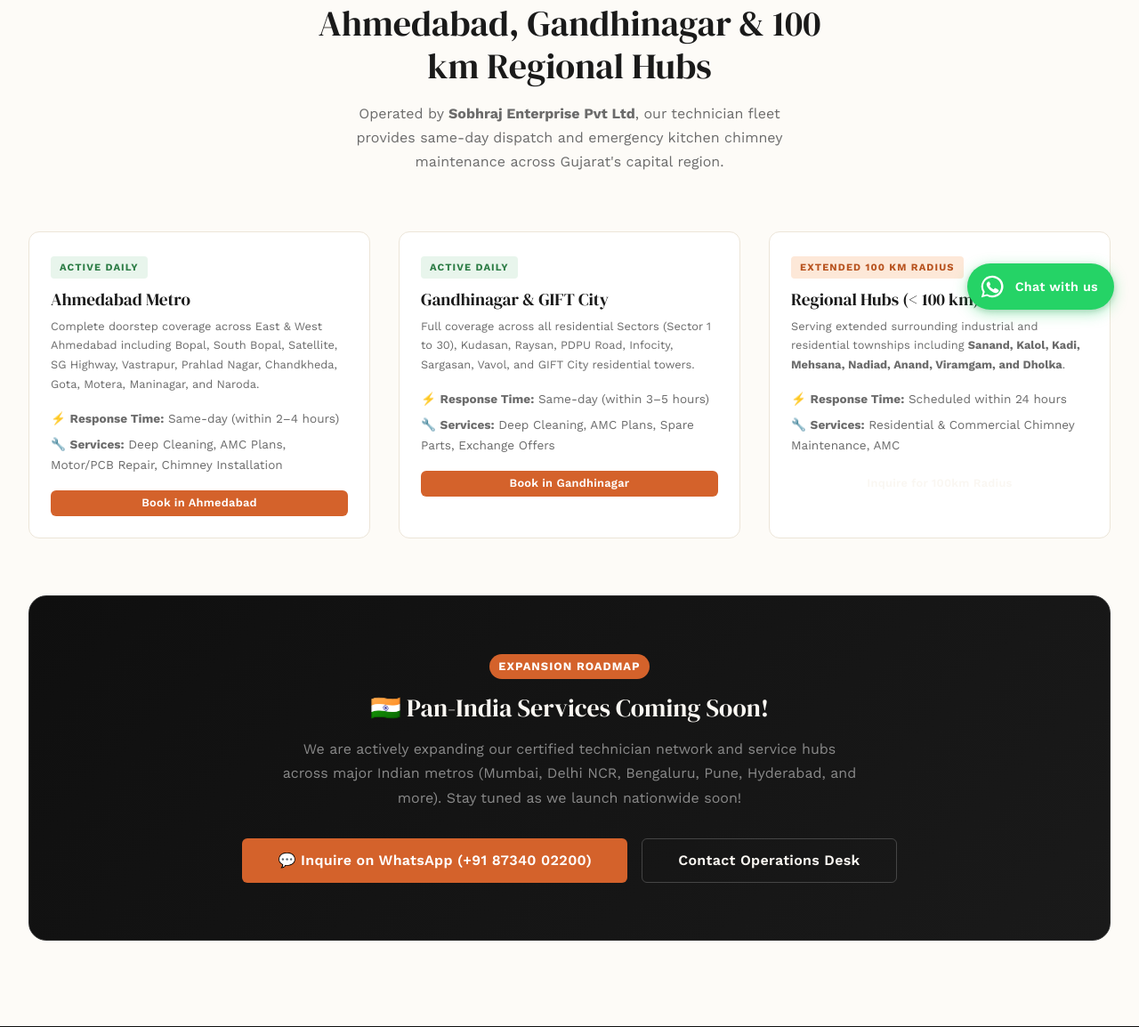
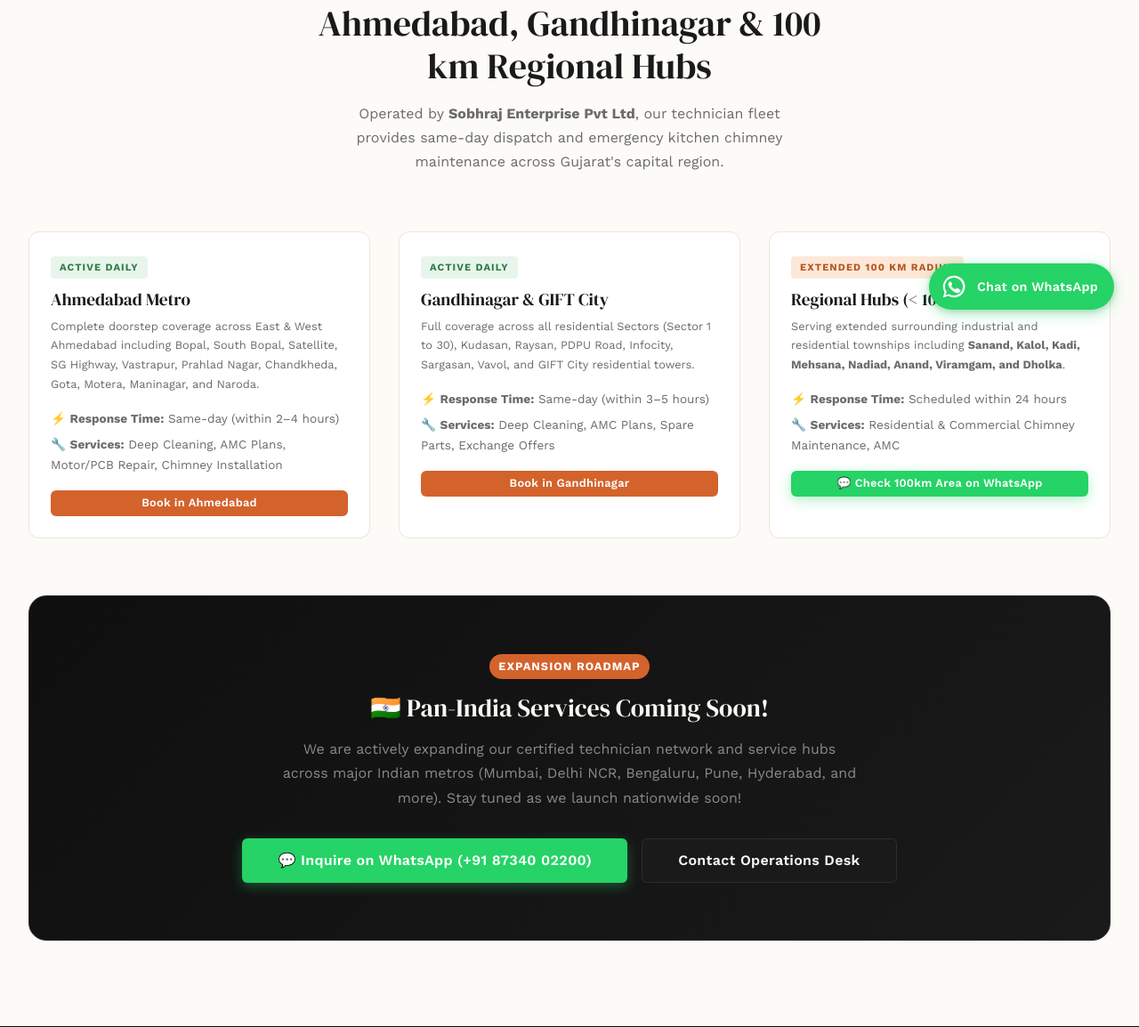
Before and after one commit to ShahParth29/chimneycare, a Flask app: page /service-areas in a window 1280 px wide. Shown: the part 424-1578 px from the top of the page at 89% size. Run offline with Flask 3, Linux system fonts and the light colour scheme; some libraries are stand-ins or nearby versions.

Commit message:
Enhance WhatsApp button visibility with dedicated high-contrast .btn--whatsapp styling and prefilled automated messages

```diff
--- a/static/css/main.css
+++ b/static/css/main.css
@@ -427,14 +427,32 @@ img { max-width: 100%; height: auto; display: block; }
 }
 
 .btn--secondary {
-  background: transparent;
+  background: var(--charcoal-800);
   color: var(--cream-100);
-  border: 1px solid rgba(255,255,255,0.2);
+  border: 1px solid var(--charcoal-700);
 }
 .btn--secondary:hover {
-  border-color: rgba(255,255,255,0.4);
+  background: var(--charcoal-700);
   color: white;
-  background: rgba(255,255,255,0.05);
+  transform: translateY(-2px);
+  box-shadow: 0 4px 15px rgba(0,0,0,0.15);
+}
+
+.btn--whatsapp {
+  background-color: #25D366 !important;
+  color: #ffffff !important;
+  border: none !important;
+  box-shadow: 0 4px 14px rgba(37, 211, 102, 0.35);
+  font-weight: 600;
+  display: inline-flex;
+  align-items: center;
+  gap: 8px;
+}
+.btn--whatsapp:hover {
+  background-color: #20BA5A !important;
+  color: #ffffff !important;
+  transform: translateY(-2px);
+  box-shadow: 0 6px 20px rgba(37, 211, 102, 0.45);
 }
 
 .btn--outline {
--- a/templates/components/whatsapp_widget.html
+++ b/templates/components/whatsapp_widget.html
@@ -1,5 +1,5 @@
 <!-- ═══ Floating WhatsApp Quick Support Widget ═══ -->
-<a href="https://wa.me/918734002200?text=Hi%20ChimneyCare%2C%20I%20need%20assistance%20with%20my%20kitchen%20chimney."
+<a href="https://wa.me/918734002200?text=Hello%20ChimneyCare%2C%20I%20need%20assistance%20with%20kitchen%20chimney%20services%20from%20Sobhraj%20Enterprise."
    target="_blank"
    rel="noopener noreferrer"
    class="whatsapp-float"
@@ -10,5 +10,5 @@
       <path d="M16 2a13.9 13.9 0 0 0-12 21L2 30l7.3-1.9A14 14 0 1 0 16 2zm0 25.5a11.5 11.5 0 0 1-5.9-1.6l-.4-.2-4.4 1.1 1.2-4.3-.3-.4A11.5 11.5 0 1 1 16 27.5zm6.3-8.6c-.3-.2-2-.9-2.3-1s-.6-.2-.8.2-.9 1.1-1.1 1.3-.4.2-.7 0a9.2 9.2 0 0 1-2.7-1.7 10.1 10.1 0 0 1-1.9-2.3c-.2-.3 0-.5.1-.7s.3-.4.5-.6a2.2 2.2 0 0 0 .3-.5.7.7 0 0 0 0-.6c0-.2-.8-2-1.1-2.7s-.6-.6-.8-.6h-.7a1.4 1.4 0 0 0-1 .5 4.3 4.3 0 0 0-1.3 3.2 7.5 7.5 0 0 0 1.6 4 17.2 17.2 0 0 0 6.6 5.8 22.3 22.3 0 0 0 2.2.8 5.3 5.3 0 0 0 2.4.2 3.9 3.9 0 0 0 2.6-1.8 3.2 3.2 0 0 0 .2-1.8c-.3-.2-.6-.3-1-.5z"/>
     </svg>
   </div>
-  <span class="whatsapp-float__text">Chat with us</span>
+  <span class="whatsapp-float__text">Chat on WhatsApp</span>
 </a>
--- a/templates/pages/about.html
+++ b/templates/pages/about.html
@@ -31,7 +31,7 @@
         </p>
         <div class="mt-xl" style="display: flex; gap: var(--space-md); flex-wrap: wrap;">
           <a href="{{ url_for('services.services_index') }}" class="btn btn--primary">Explore Services</a>
-          <a href="https://wa.me/918734002200" target="_blank" class="btn btn--secondary">💬 Chat on WhatsApp</a>
+          <a href="https://wa.me/918734002200?text={{ ('Hello ChimneyCare, I would like to know more about your kitchen chimney AMC plans and services.') | urlencode }}" target="_blank" class="btn btn--whatsapp">💬 Chat on WhatsApp</a>
         </div>
       </div>
 
@@ -99,7 +99,7 @@
 
       <div style="display: flex; gap: var(--space-md); flex-wrap: wrap;">
         <a href="{{ url_for('services.contact') }}" class="btn btn--primary">Contact Support</a>
-        <a href="https://wa.me/918734002200" target="_blank" class="btn btn--outline">WhatsApp Helpdesk</a>
+        <a href="https://wa.me/918734002200?text={{ ('Hello ChimneyCare Helpdesk, I need support regarding a service booking from Sobhraj Enterprise.') | urlencode }}" target="_blank" class="btn btn--whatsapp">💬 WhatsApp Helpdesk</a>
       </div>
     </div>
   </div>
--- a/templates/pages/faq.html
+++ b/templates/pages/faq.html
@@ -86,7 +86,7 @@
       <p style="color: var(--steel-400); margin-bottom: var(--space-lg);">
         Our helpline team is available on WhatsApp Mon–Sat, 9am–8pm.
       </p>
-      <a href="https://wa.me/918734002200?text=Hi%20ChimneyCare%20Support%2C%20I%20have%20a%20question" target="_blank" class="btn btn--primary">
+      <a href="https://wa.me/918734002200?text={{ ('Hello ChimneyCare Support, I have a query regarding chimney maintenance and repair services.') | urlencode }}" target="_blank" class="btn btn--whatsapp btn--lg">
         💬 Chat with Support (+91 87340 02200)
       </a>
     </div>
--- a/templates/pages/service_areas.html
+++ b/templates/pages/service_areas.html
@@ -68,7 +68,7 @@
             <li>⚡ <strong>Response Time:</strong> Scheduled within 24 hours</li>
             <li>🔧 <strong>Services:</strong> Residential &amp; Commercial Chimney Maintenance, AMC</li>
           </ul>
-          <a href="https://wa.me/918734002200?text=Hi%20ChimneyCare%2C%20I%20need%20service%20in%20my%20area%20near%20Ahmedabad." target="_blank" class="btn btn--secondary btn--sm btn--full">Inquire for 100km Radius</a>
+          <a href="https://wa.me/918734002200?text={{ ('Hello ChimneyCare, please check if my location within 100km of Ahmedabad/Gandhinagar is serviceable.') | urlencode }}" target="_blank" class="btn btn--whatsapp btn--sm btn--full">💬 Check 100km Area on WhatsApp</a>
         </div>
       </div>
     </div>
@@ -81,7 +81,7 @@
         We are actively expanding our certified technician network and service hubs across major Indian metros (Mumbai, Delhi NCR, Bengaluru, Pune, Hyderabad, and more). Stay tuned as we launch nationwide soon!
       </p>
       <div style="display: flex; justify-content: center; gap: var(--space-md); flex-wrap: wrap;">
-        <a href="https://wa.me/918734002200?text=Hi%20ChimneyCare%2C%20I%20would%20like%20to%20know%20when%20you%20launch%20in%20my%20city." target="_blank" class="btn btn--primary btn--lg">
+        <a href="https://wa.me/918734002200?text={{ ('Hello ChimneyCare, I would like to know when services launch in my city.') | urlencode }}" target="_blank" class="btn btn--whatsapp btn--lg">
           💬 Inquire on WhatsApp (+91 87340 02200)
         </a>
         <a href="{{ url_for('services.contact') }}" class="btn btn--secondary btn--lg">Contact Operations Desk</a>
```
